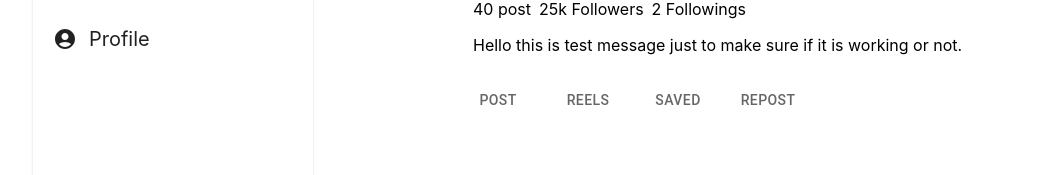
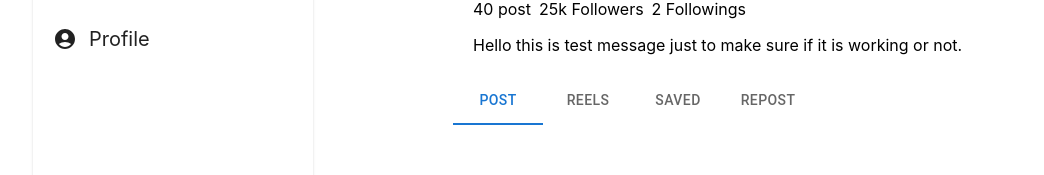
Before and after one commit to tmgnisc/Sajha-Connect-Java-Project, a React (Create React App) app: page /profile/1 in a window 1280 px wide. Shown: the part 475-650 px from the top of the page, without its empty margins (47-1091 px from the left). Built offline with nearby package versions, Linux system fonts and the light colour scheme; the HTML template or start-up script is replaced by a standard one.

Commit message:
setting up default value to post

```diff
--- a/src/pages/Profile/Profile.jsx
+++ b/src/pages/Profile/Profile.jsx
@@ -11,11 +11,11 @@ const tabs=[
 ]
 const Profile = () => {
   const { id } = useParams();
-  const [value, setValue] = React.useState('one');
+  const [value, setValue] = React.useState('post');
 
-  const handleChange = (event: React.SyntheticEvent, newValue: string) => {
-    setValue(newValue);
-  };
+const handleChange = (event, newValue) => {
+  setValue(newValue);
+}
   return (
     <div className="py-10 w-[70%]">
       <div className="rounded-md">
```
